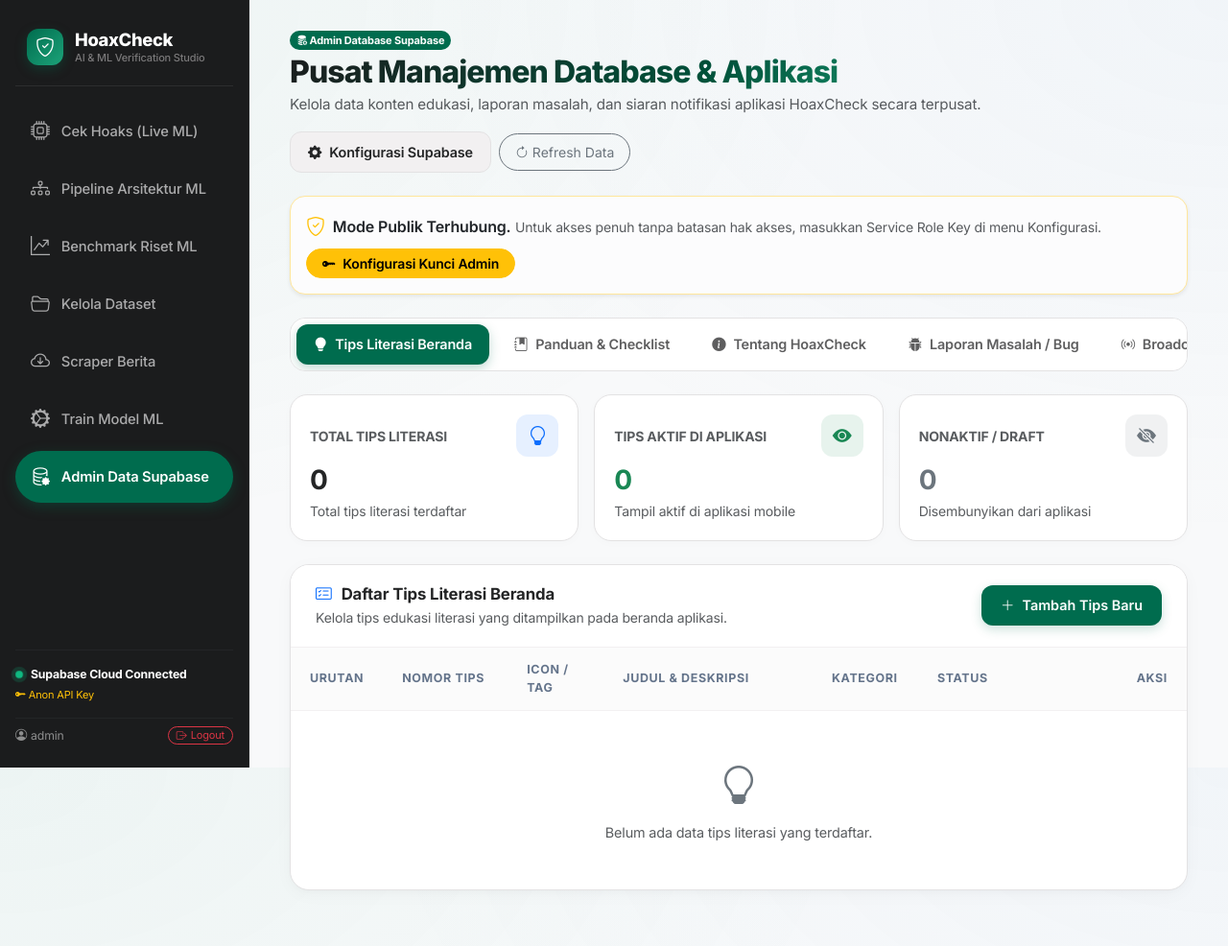
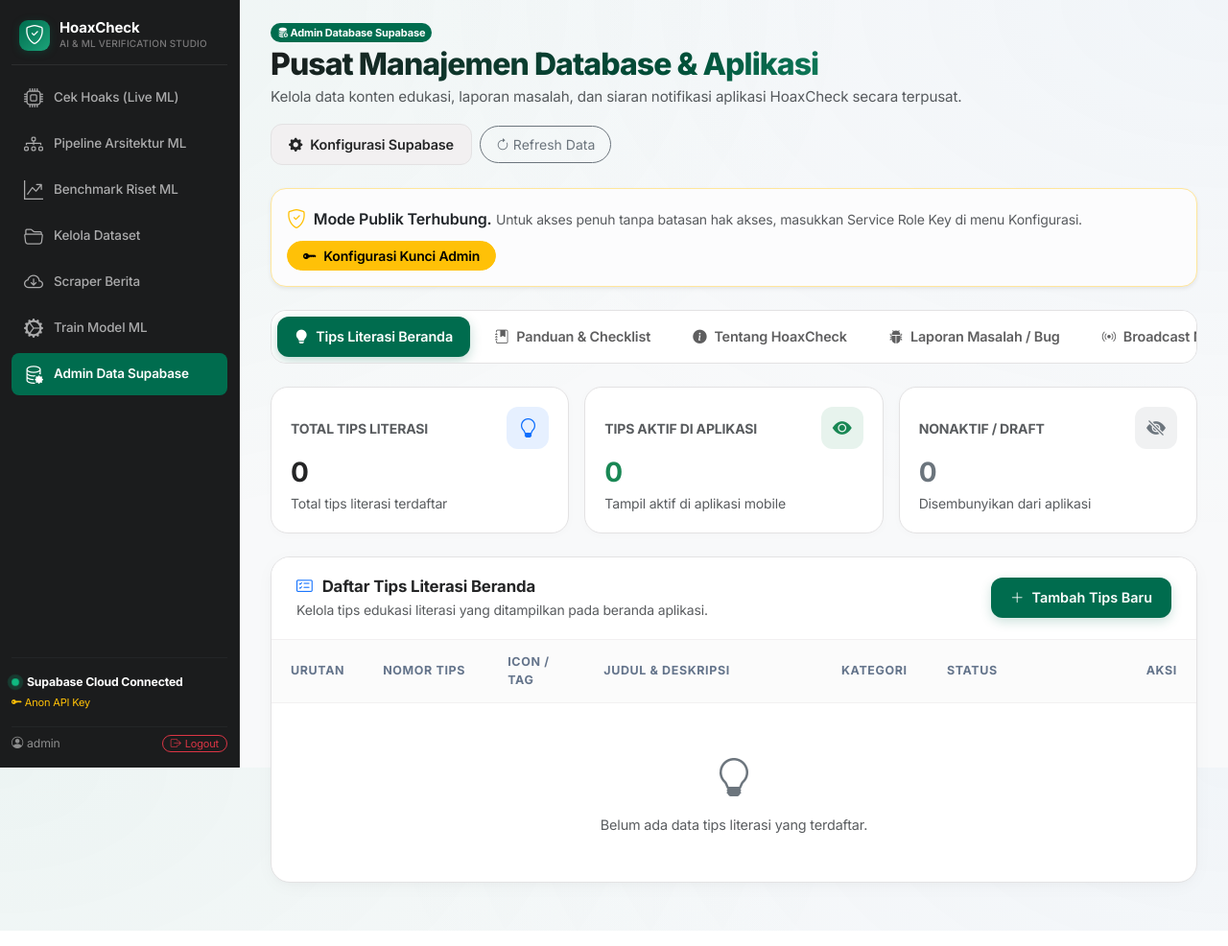
Before and after one commit to M-Aqilaz/HoaxCheckML, a Flask app: page /admin in a window 1280 px wide. Shown: the whole page at 96% size. Run offline with Flask 3, Linux system fonts and the light colour scheme; data that the repository does not hold is empty.

Commit message:
style: samakan ukuran lebar sidebar dan navigasi di seluruh menu

```diff
--- a/web/templates/admin.html
+++ b/web/templates/admin.html
@@ -18,9 +18,9 @@
     <style>
         :root {
             --font-family: 'Inter', -apple-system, BlinkMacSystemFont, "Segoe UI", Roboto, sans-serif;
-            --sidebar-width: 260px;
+            --sidebar-width: 250px;
             --sidebar-bg: #1b1c1d;
-            --sidebar-hover: #303031;
+            --sidebar-hover: #2c2d2e;
 
             /* Primary (Emerald / Forest Ramp) */
             --primary: #006c4e;
@@ -89,72 +89,82 @@
             background-color: var(--sidebar-bg);
             border-right: 1px solid rgba(255, 255, 255, 0.06);
             color: #ababac;
-            padding: 24px 16px;
+            padding: 16px 12px;
             display: flex;
             flex-direction: column;
-            z-index: 1000;
+            z-index: 1040;
         }
 
         .sidebar-brand {
-            padding: 6px 12px 20px 12px;
+            padding: 4px 8px 14px 8px;
             border-bottom: 1px solid rgba(255, 255, 255, 0.08);
-            margin-bottom: 20px;
+            margin-bottom: 12px;
             display: flex;
             align-items: center;
-            gap: 12px;
+            gap: 10px;
         }
 
         .brand-icon {
-            width: 38px;
-            height: 38px;
+            width: 32px;
+            height: 32px;
             background: linear-gradient(135deg, #006c4e 0%, #1ca379 100%);
-            border-radius: 12px;
+            border-radius: 9px;
             display: flex;
             align-items: center;
             justify-content: center;
             color: #ffffff;
-            box-shadow: 0 4px 12px rgba(0, 108, 78, 0.35);
+            font-size: 16px;
+            flex-shrink: 0;
+            box-shadow: 0 2px 8px rgba(0, 108, 78, 0.3);
         }
 
         .brand-title {
-            font-size: 1.15rem;
-            font-weight: 800;
+            font-size: 15px;
+            font-weight: 700;
             color: #ffffff;
-            letter-spacing: -0.02em;
+            letter-spacing: -0.01em;
             line-height: 1.2;
         }
 
         .brand-subtitle {
-            font-size: 11px;
+            font-size: 10px;
             color: #797879;
             font-weight: 500;
+            letter-spacing: 0.02em;
+            text-transform: uppercase;
         }
 
         .nav-item-custom {
             display: flex;
             align-items: center;
-            gap: 12px;
-            padding: 12px 16px;
+            gap: 10px;
+            padding: 9px 12px;
             color: #ababac;
-            border-radius: 9999px;
+            border-radius: 8px;
             text-decoration: none;
-            font-size: 0.92rem;
+            font-size: 13.5px;
             font-weight: 500;
-            margin-bottom: 6px;
-            transition: all 0.2s cubic-bezier(0.4, 0, 0.2, 1);
+            margin-bottom: 4px;
+            transition: all 0.15s ease;
+            line-height: 1.3;
         }
 
         .nav-item-custom:hover {
             background-color: var(--sidebar-hover);
             color: #f2f0f1;
-            transform: translateX(2px);
         }
 
         .nav-item-custom.active {
             background: #006c4e;
             color: #ffffff;
             font-weight: 600;
-            box-shadow: 0 4px 14px rgba(0, 108, 78, 0.35);
+        }
+
+        .nav-item-custom i {
+            font-size: 17px;
+            width: 22px;
+            text-align: center;
+            flex-shrink: 0;
         }
 
         .pulse-dot {
@@ -163,6 +173,7 @@
             border-radius: 50%;
             background-color: #10b981;
             animation: pulse 2s infinite;
+            flex-shrink: 0;
         }
 
         @keyframes pulse {
@@ -174,7 +185,7 @@
         /* MAIN CONTENT */
         .main-content {
             margin-left: var(--sidebar-width);
-            padding: 32px 42px;
+            padding: 24px 32px;
             min-height: 100vh;
         }
 
```
Also changed, not shown: web/templates/base.html (+11 -8 lines), web/templates/benchmark.html (+21 -8 lines), web/templates/detector.html (+23 -10 lines), web/templates/pipeline.html (+22 -9 lines).
